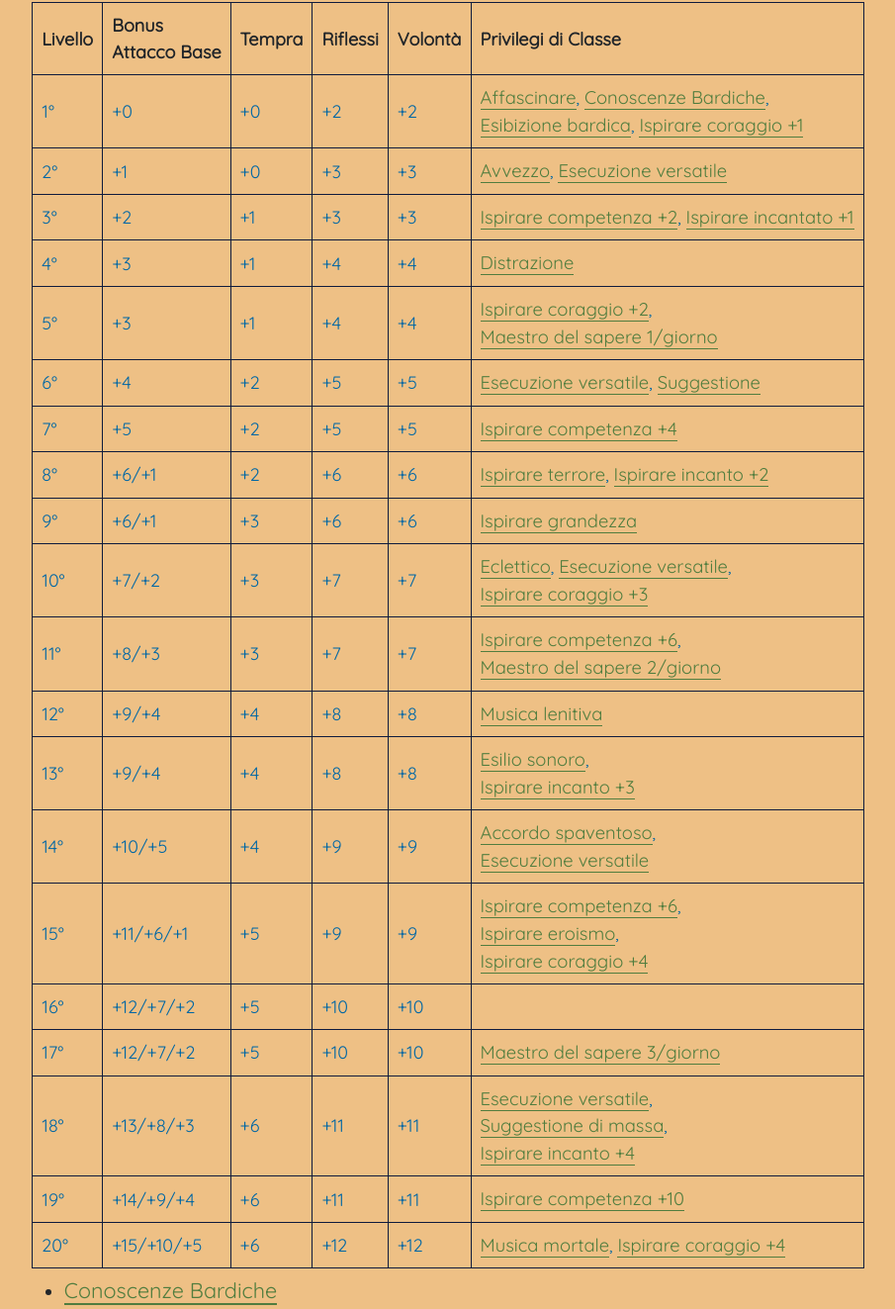
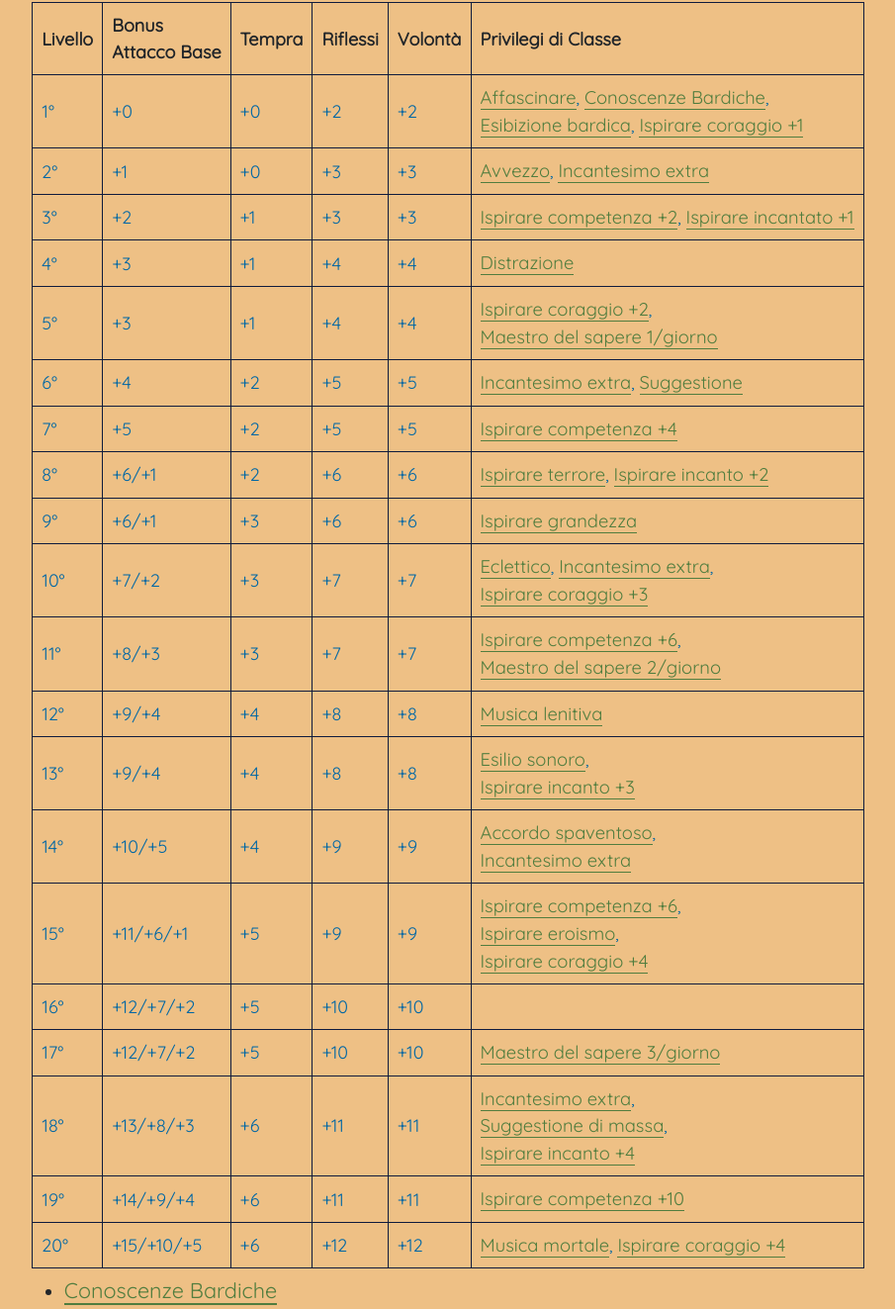
Before and after one commit to DodosTales/Dodos-Tales-site, a plain HTML site: page creation/classi/bardo/bardo.html in a window 1280 px wide. Shown: the part 564-1887 px from the top of the page at 99% size, without its empty margins (50-955 px from the left). Drawn offline with Linux system fonts and the light colour scheme.

Commit message:
Modificato il bardo

```diff
--- a/creation/classi/bardo/bardo.html
+++ b/creation/classi/bardo/bardo.html
@@ -70,7 +70,7 @@
                 <td class="coltext">+3</td>
                 <td class="coltext">
                     <a href="#avvezzo" class="link">Avvezzo</a>,
-                    <a href="#versatile" class="link">Esecuzione versatile</a>
+                    <a href="#extra" class="link">Incantesimo extra</a>
                 </td>
             </tr>
             <tr>
@@ -112,7 +112,7 @@
                 <td class="coltext">+5</td>
                 <td class="coltext">+5</td>
                 <td class="coltext">
-                    <a href="#versatile" class="link">Esecuzione versatile</a>,
+                    <a href="#extra" class="link">Incantesimo extra</a>,
                     <a href="#suggestione" class="link">Suggestione</a>
                 </td>
             </tr>
@@ -155,7 +155,7 @@
                 <td class="coltext">+7</td>
                 <td class="coltext">
                     <a href="#eclettico" class="link">Eclettico</a>,
-                    <a href="#versatile" class="link">Esecuzione versatile</a>, <br>
+                    <a href="#extra" class="link">Incantesimo extra</a>, <br>
                     <a href="#coraggio" class="link">Ispirare coraggio +3</a>
                 </td>
             </tr>
@@ -199,7 +199,7 @@
                 <td class="coltext">+9</td>
                 <td class="coltext">
                     <a href="#spaventoso" class="link">Accordo spaventoso</a>, <br>
-                    <a href="#versatile" class="link">Esecuzione versatile</a>
+                    <a href="#extra" class="link">Incantesimo extra</a>
                 </td>
             </tr>
             <tr>
@@ -239,7 +239,7 @@
                 <td class="coltext">+11</td>
                 <td class="coltext">+11</td>
                 <td class="coltext">
-                    <a href="#versatile" class="link">Esecuzione versatile</a>, <br>
+                    <a href="#extra" class="link">Incantesimo extra</a>, <br>
                     <a href="#suggestione2" class="link">Suggestione di massa</a>, <br>
                     <a href="#incanto" class="link">Ispirare incanto +4</a>
                 </td>
@@ -353,9 +353,8 @@
                         Inoltre sostituisce ai Tiri salvezza su Volontà Potere con Carisma </p>
                 </li>
                 <li>
-                    <h3 class="coltitle" id="versatile"><a href="#skill" class="link">Esecuzione versatile</a></h3>
-                    <p class="coltext">Al 2° livello, il Bardo può scegliere un tipo di Intrattenere. Egli può usare il suo bonus in quell'Abilità al posto del bonus che ha in Abilità associate. Quando sostituisce in questo modo, il Bardo usa il suo bonus totale di Intrattenere, compreso quello come abilità di classe, al posto del bonus dell'Abilità associata. Al 6° livello, e successivamente ogni 4 livelli, il Bardo può scegliere un tipo addizionale di Intrattenere da sostituire.
-                        I tipi di Intrattenere e le loro Abilità associate sono: Canto (Intuizione, Raggirare), Commedia (Intimidire, Raggirare), Danza (Acrobazia, Volare), Oratoria (Diplomazia, Intuizione), Recitazione (Camuffare, Raggirare), Strumenti a corda (Diplomazia, Raggirare), Strumenti a fiato (Addestrare Animali, Diplomazia), Strumenti a percussione (Addestrare Animali, Intimidire) e Strumenti a tastiera (Diplomazia, Intimidire).</p>
+                    <h3 class="coltitle" id="extra"><a href="#skill" class="link">Incantesimo extra</a></h3>
+                    <p class="coltext">Il bardo al 2° livello ed ogni 4 livelli successivi ottiene un Incantesimo extra appartenente al dono della musica, voce o musica.</p>
                 </li>
                 <li>
                     <h3 class="coltitle" id="sapere"><a href="#skill" class="link">Maestro del sapere</a></h3>
```
